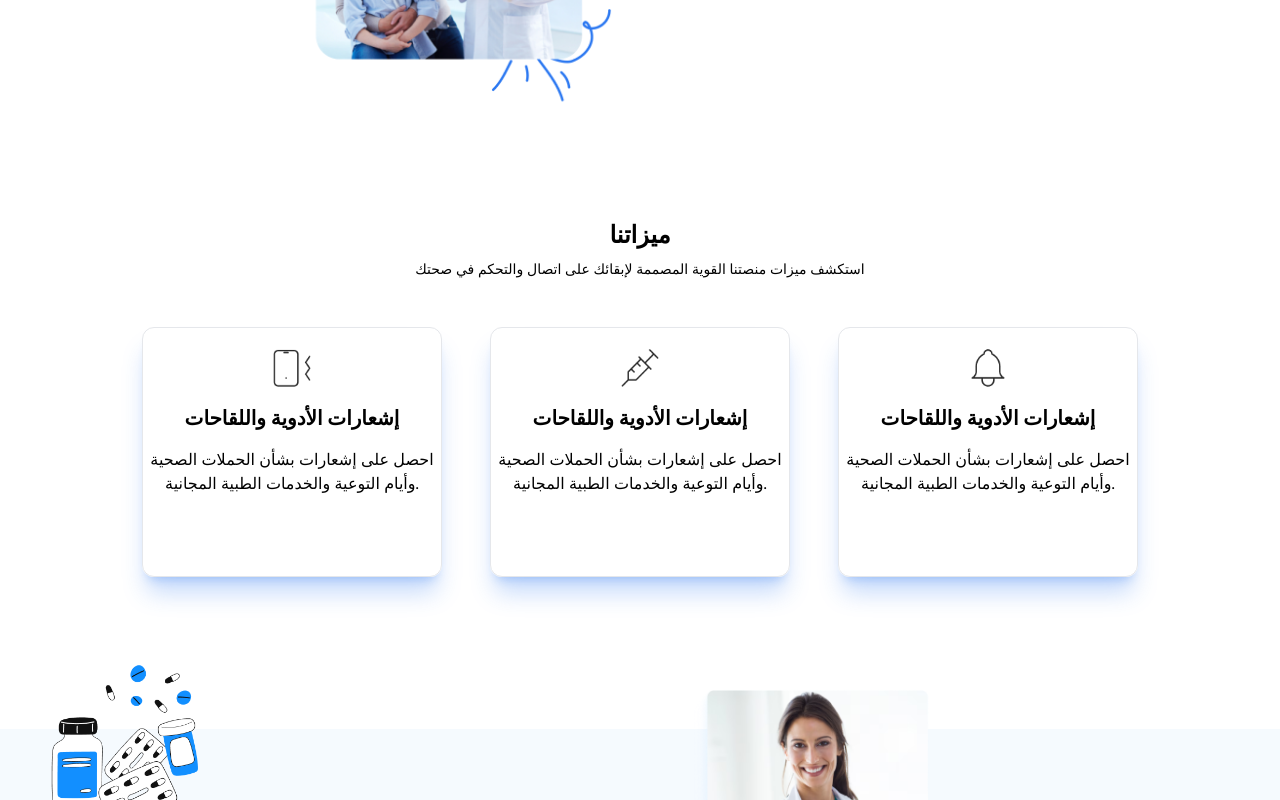
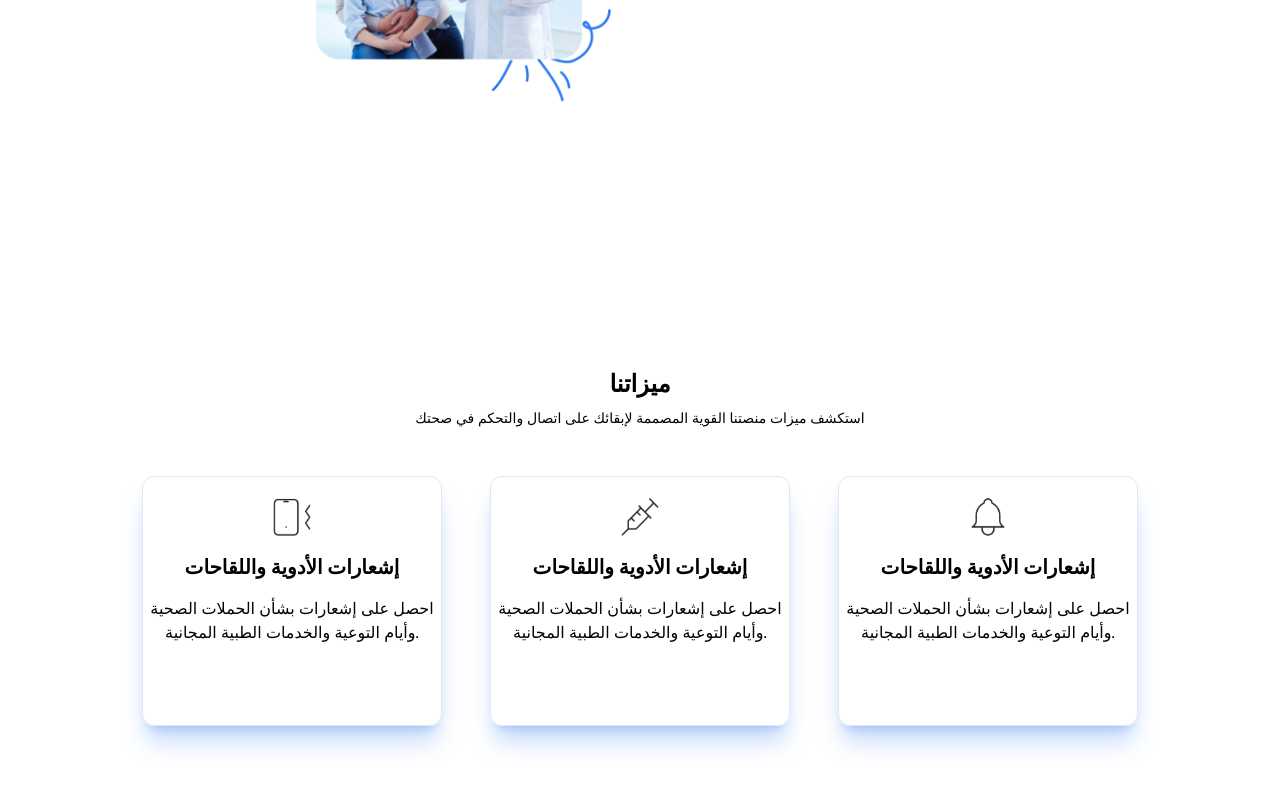
Before and after one commit to imadbenmadi/siha-twasol-front, a React (Vite) app: page /Home in a window 1280 px wide. Shown: the part 320-1120 px from the top of the page. Built offline with nearby package versions, Linux system fonts and the light colour scheme; no server answers.

Commit message:
refactor: Optimize image loading and update Features component layout and styles

```diff
--- a/src/Components/Home/Features.jsx
+++ b/src/Components/Home/Features.jsx
@@ -2,74 +2,77 @@ import React from "react";
 import Feature1_image from "../../../public/Home/Feature1.png";
 import Feature2_image from "../../../public/Home/Feature2.png";
 import Feature3_image from "../../../public/Home/Feature3.png";
+import { motion, useInView } from "framer-motion";
+import { useRef } from "react";
+
 function Features() {
+    const ref = useRef(null);
+    const isInView = useInView(ref, { once: true });
+
+    const containerVariants = {
+        hidden: { opacity: 1 },
+        visible: {
+            opacity: 1,
+            transition: {
+                staggerChildren: 0.5, // Delay between animations of each child
+            },
+        },
+    };
+
+    const itemVariants = {
+        hidden: { opacity: 0, y: -50 },
+        visible: (i) => ({
+            opacity: 1,
+            y: 0,
+            transition: { duration: 1.4, delay: i * 0.5 }, // Custom delay for each card
+        }),
+    };
+
     return (
-        <div className=" ">
-            <div className=" text-center mt-24">
-                <div className=" text-2xl font-semibold">ميزاتنا</div>
-                <div className=" text-sm pt-2">
-                    استكشف ميزات منصتنا القوية المصممة لإبقائك على اتصال والتحكم
-                    في صحتك
+        <div className="min-h-screen flex items-center justify-center">
+            <div>
+                <div className="text-center mt-24">
+                    <div className="text-2xl font-semibold">ميزاتنا</div>
+                    <div className="text-sm pt-2">
+                        استكشف ميزات منصتنا القوية المصممة لإبقائك على اتصال
+                        والتحكم في صحتك
                     </div>
                 </div>
-            <div
-                className=" flex flex-col flex-wrap justify-center md:flex-row items-center gap-12  md:overflow-x-auto overflow-hidden
-            custom-overflow px-12 py-12"
+                <motion.div
+                    ref={ref}
+                    variants={containerVariants}
+                    initial="hidden"
+                    animate={isInView ? "visible" : ""}
+                    className="flex flex-col flex-wrap justify-center md:flex-row items-center gap-12 md:overflow-x-auto overflow-hidden custom-overflow px-12 py-12"
                 >
-                <div className=" w-[300px] md:h-[250px] shrink-0 border shadow-[#2a77f147] shadow-xl  rounded-xl py-4">
+                    {[Feature1_image, Feature2_image, Feature3_image].map(
+                        (image, index) => (
+                            <motion.div
+                                key={index}
+                                custom={index}
+                                variants={itemVariants}
+                                className="w-[300px] md:h-[250px] shrink-0 border shadow-[#2a77f147] shadow-xl rounded-xl py-4"
+                            >
                                 <div>
                                     <img
-                            src={Feature1_image}
-                            className=" mx-auto w-12 pb-3"
+                                        src={image}
+                                        className="mx-auto w-12 pb-3"
                                         alt=""
                                     />
                                 </div>
-                    <div className=" text-center">
-                        <div className=" text-lg md:text-xl font-semibold mb-4">
+                                <div className="text-center">
+                                    <div className="text-lg md:text-xl font-semibold mb-4">
                                         إشعارات الأدوية واللقاحات
                                     </div>
-                        <div className=" text-sm md:text-base">
-                            احصل على إشعارات بشأن الحملات الصحية وأيام التوعية
-                            والخدمات الطبية المجانية.
+                                    <div className="text-sm md:text-base">
+                                        احصل على إشعارات بشأن الحملات الصحية
+                                        وأيام التوعية والخدمات الطبية المجانية.
                                     </div>
                                 </div>
-                </div>{" "}
-                <div className=" w-[300px]  md:h-[250px] shrink-0 border shadow-[#2a77f147] shadow-xl  rounded-xl py-4">
-                    <div>
-                        <img
-                            src={Feature2_image}
-                            className=" mx-auto w-12 pb-3"
-                            alt=""
-                        />
-                    </div>
-                    <div className=" text-center">
-                        <div className=" text-lg md:text-xl font-semibold mb-4">
-                            إشعارات الأدوية واللقاحات
-                        </div>
-                        <div className=" text-sm md:text-base">
-                            احصل على إشعارات بشأن الحملات الصحية وأيام التوعية
-                            والخدمات الطبية المجانية.
-                        </div>
-                    </div>
-                </div>{" "}
-                <div className=" w-[300px]  md:h-[250px] shrink-0 border shadow-[#2a77f147] shadow-xl  rounded-xl py-4">
-                    <div>
-                        <img
-                            src={Feature3_image}
-                            className=" mx-auto w-12 pb-3"
-                            alt=""
-                        />
-                    </div>
-                    <div className=" text-center">
-                        <div className=" text-lg md:text-xl font-semibold mb-4">
-                            إشعارات الأدوية واللقاحات
-                        </div>
-                        <div className=" text-sm md:text-base">
-                            احصل على إشعارات بشأن الحملات الصحية وأيام التوعية
-                            والخدمات الطبية المجانية.
-                        </div>
-                    </div>
-                </div>{" "}
+                            </motion.div>
+                        )
+                    )}
+                </motion.div>
             </div>
         </div>
     );
```
Lines whose indentation alone changed are shown as unchanged.
